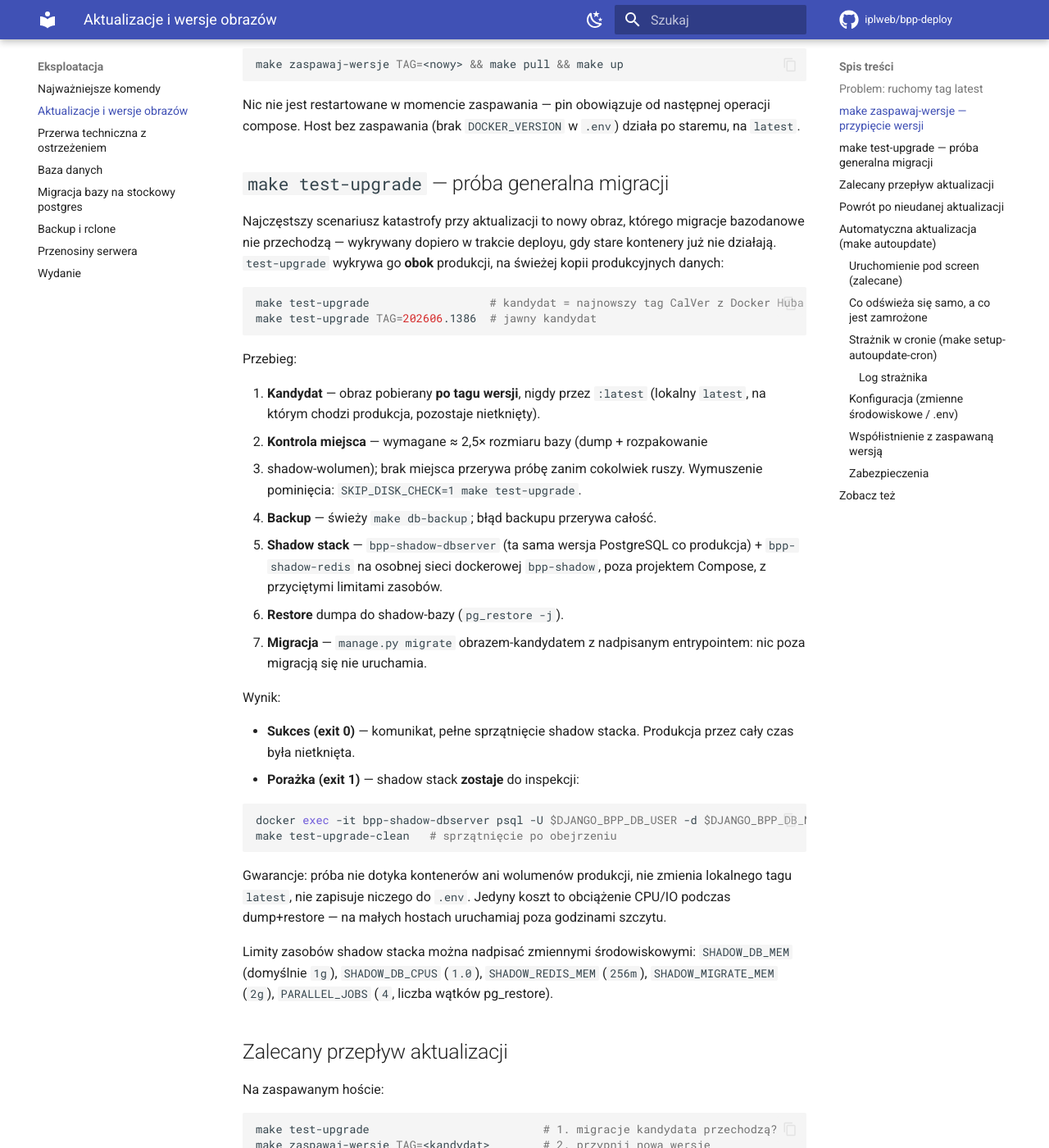
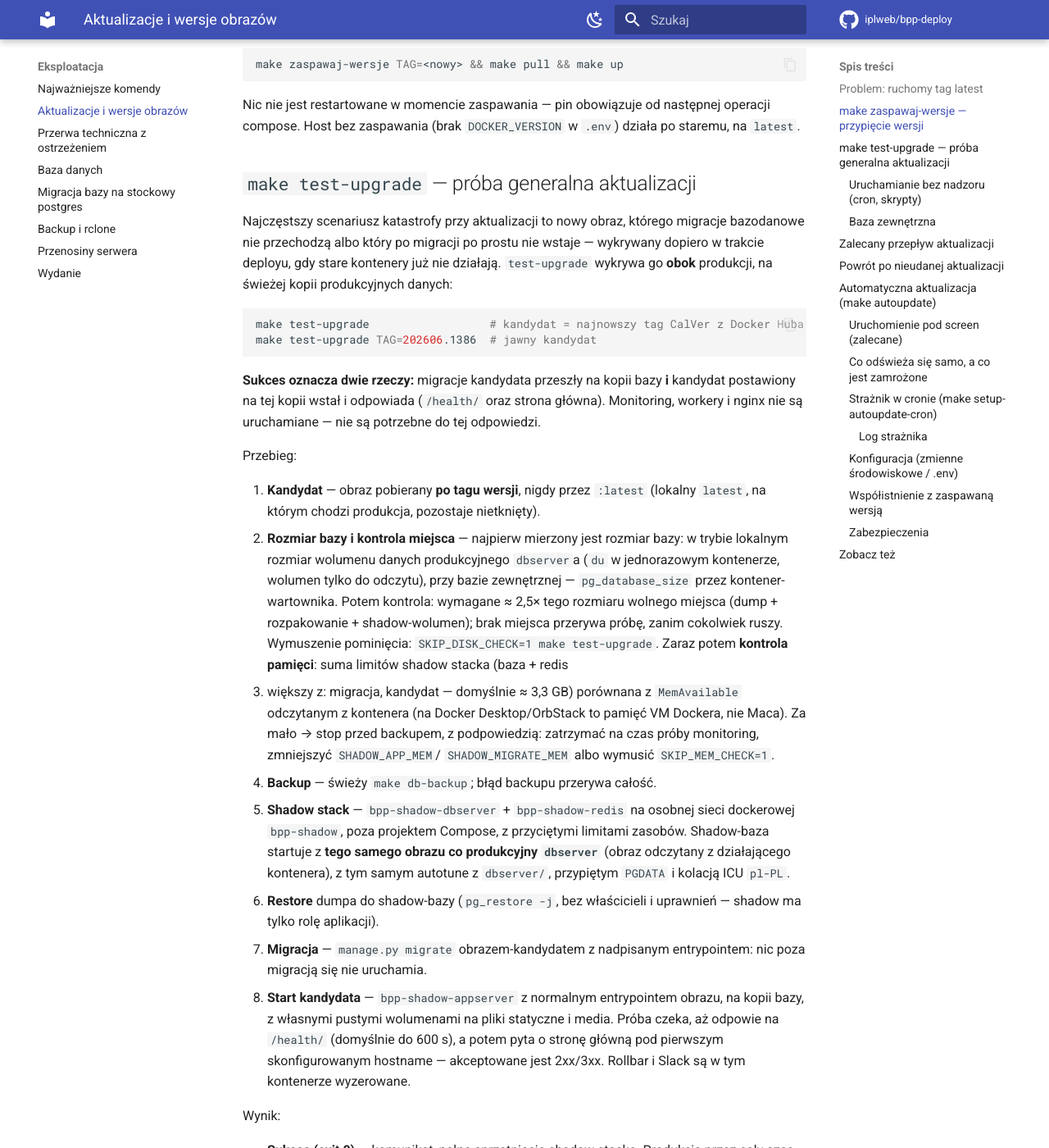
Before and after one commit to iplweb/bpp-deploy, an MkDocs documentation site: the page built from docs/eksploatacja/aktualizacje.md, in a window 1280 px wide and 1400 px high, scrolled down 1152 px. Shown: the whole window at 82% size. Built offline with MkDocs 1.6.1 and Material for MkDocs 9.7.7, drawn with Linux system fonts in a browser that asks for light colours; comment, search, counter and statistics services are not loaded; some of the changed text lies outside the part shown.

Commit message:
fix(test-upgrade): shadow-baza z obrazu produkcji, start kandydata, praca bez nadzoru
- Shadow-baza startuje z tego samego obrazu co produkcyjny dbserver
  (odczytany z dzialajacego kontenera) + autotune z dbserver/, przypiety
  PGDATA i kolacja ICU - zamiast wycofanego iplweb/bpp_dbserver:psql-*.
  Baza zewnetrzna: Debianowy postgres:<major>.
- Rozmiar bazy mierzony przed kontrola miejsca: du na wolumenie
  produkcyjnym (external: pg_database_size przez sentinela).
- Kontrola RAM: suma limitow shadow stacka vs MemAvailable z kontenera.
- Sukces = migracje przeszly I kandydat wstal na kopii bazy
  (/health/ + strona glowna 2xx/3xx). Bez monitoringu/workerow/nginx.
- pg_restore --no-privileges: GRANT-y dla nieistniejacych rol nie
  wywracaja proby.
- Bez nadzoru: blokada na hosta (exit 2), po bledzie bez TTY sprzatanie
  shadow stacka (KEEP_SHADOW nadpisuje). db-backup: exec -T.
- Naprawa: nieudany df pod pipefail cicho konczyl skrypt.
- Testy: pelny przebieg test-upgrade na atrapie dockera.

Co-Authored-By: Claude Opus 5.5 <noreply@anthropic.com>
Claude-Session: https://claude.ai/code/session_01Mr7s9p7jn3yYVDU3vAERiF

````diff
--- a/docs/eksploatacja/aktualizacje.md
+++ b/docs/eksploatacja/aktualizacje.md
@@ -1,7 +1,7 @@
 # Aktualizacje i wersje obrazów
 
 Jak bezpiecznie aktualizować obrazy `iplweb/bpp_*` na działającej instalacji:
-przypięcie wersji (`make zaspawaj-wersje`), próba generalna migracji na kopii
+przypięcie wersji (`make zaspawaj-wersje`), próba generalna aktualizacji na kopii
 produkcyjnej bazy (`make test-upgrade`) i zalecany przepływ aktualizacji.
 
 ## Problem: ruchomy tag `latest`
@@ -55,32 +55,56 @@ Nic nie jest restartowane w momencie zaspawania — pin obowiązuje od
 następnej operacji compose. Host bez zaspawania (brak `DOCKER_VERSION`
 w `.env`) działa po staremu, na `latest`.
 
-## `make test-upgrade` — próba generalna migracji
+## `make test-upgrade` — próba generalna aktualizacji
 
 Najczęstszy scenariusz katastrofy przy aktualizacji to nowy obraz, którego
-migracje bazodanowe nie przechodzą — wykrywany dopiero w trakcie deployu,
-gdy stare kontenery już nie działają. `test-upgrade` wykrywa go **obok**
-produkcji, na świeżej kopii produkcyjnych danych:
+migracje bazodanowe nie przechodzą albo który po migracji po prostu nie
+wstaje — wykrywany dopiero w trakcie deployu, gdy stare kontenery już nie
+działają. `test-upgrade` wykrywa go **obok** produkcji, na świeżej kopii
+produkcyjnych danych:
 
 ```bash
 make test-upgrade                  # kandydat = najnowszy tag CalVer z Docker Huba
 make test-upgrade TAG=202606.1386  # jawny kandydat
 ```
 
+**Sukces oznacza dwie rzeczy:** migracje kandydata przeszły na kopii bazy
+**i** kandydat postawiony na tej kopii wstał i odpowiada (`/health/` oraz
+strona główna). Monitoring, workery i nginx nie są uruchamiane — nie są
+potrzebne do tej odpowiedzi.
+
 Przebieg:
 
 1. **Kandydat** — obraz pobierany **po tagu wersji**, nigdy przez `:latest`
    (lokalny `latest`, na którym chodzi produkcja, pozostaje nietknięty).
-2. **Kontrola miejsca** — wymagane ≈ 2,5× rozmiaru bazy (dump + rozpakowanie
-   + shadow-wolumen); brak miejsca przerywa próbę zanim cokolwiek ruszy.
-   Wymuszenie pominięcia: `SKIP_DISK_CHECK=1 make test-upgrade`.
+2. **Rozmiar bazy i kontrola miejsca** — najpierw mierzony jest rozmiar
+   bazy: w trybie lokalnym rozmiar wolumenu danych produkcyjnego
+   `dbserver`a (`du` w jednorazowym kontenerze, wolumen tylko do odczytu),
+   przy bazie zewnętrznej — `pg_database_size` przez kontener-wartownika.
+   Potem kontrola: wymagane ≈ 2,5× tego rozmiaru wolnego miejsca (dump +
+   rozpakowanie + shadow-wolumen); brak miejsca przerywa próbę, zanim
+   cokolwiek ruszy. Wymuszenie pominięcia: `SKIP_DISK_CHECK=1 make test-upgrade`.
+   Zaraz potem **kontrola pamięci**: suma limitów shadow stacka (baza + redis
+   + większy z: migracja, kandydat — domyślnie ≈ 3,3 GB) porównana
+   z `MemAvailable` odczytanym z kontenera (na Docker Desktop/OrbStack to
+   pamięć VM Dockera, nie Maca). Za mało → stop przed backupem, z podpowiedzią:
+   zatrzymać na czas próby monitoring, zmniejszyć `SHADOW_APP_MEM`/
+   `SHADOW_MIGRATE_MEM` albo wymusić `SKIP_MEM_CHECK=1`.
 3. **Backup** — świeży `make db-backup`; błąd backupu przerywa całość.
-4. **Shadow stack** — `bpp-shadow-dbserver` (ta sama wersja PostgreSQL co
-   produkcja) + `bpp-shadow-redis` na osobnej sieci dockerowej `bpp-shadow`,
-   poza projektem Compose, z przyciętymi limitami zasobów.
-5. **Restore** dumpa do shadow-bazy (`pg_restore -j`).
+4. **Shadow stack** — `bpp-shadow-dbserver` + `bpp-shadow-redis` na osobnej
+   sieci dockerowej `bpp-shadow`, poza projektem Compose, z przyciętymi
+   limitami zasobów. Shadow-baza startuje z **tego samego obrazu co
+   produkcyjny `dbserver`** (obraz odczytany z działającego kontenera), z tym
+   samym autotune z `dbserver/`, przypiętym `PGDATA` i kolacją ICU `pl-PL`.
+5. **Restore** dumpa do shadow-bazy (`pg_restore -j`, bez właścicieli
+   i uprawnień — shadow ma tylko rolę aplikacji).
 6. **Migracja** — `manage.py migrate` obrazem-kandydatem z nadpisanym
    entrypointem: nic poza migracją się nie uruchamia.
+7. **Start kandydata** — `bpp-shadow-appserver` z normalnym entrypointem
+   obrazu, na kopii bazy, z własnymi pustymi wolumenami na pliki statyczne
+   i media. Próba czeka, aż odpowie na `/health/` (domyślnie do 600 s),
+   a potem pyta o stronę główną pod pierwszym skonfigurowanym hostname —
+   akceptowane jest 2xx/3xx. Rollbar i Slack są w tym kontenerze wyzerowane.
 
 Wynik:
 
@@ -89,18 +113,63 @@ Wynik:
 - **Porażka (exit 1)** — shadow stack **zostaje** do inspekcji:
 
 ```bash
+docker logs bpp-shadow-appserver   # gdy kandydat nie wstał / nie odpowiada
 docker exec -it bpp-shadow-dbserver psql -U $DJANGO_BPP_DB_USER -d $DJANGO_BPP_DB_NAME
-make test-upgrade-clean   # sprzątnięcie po obejrzeniu
+make test-upgrade-clean            # sprzątnięcie po obejrzeniu
 ```
+
+### Uruchamianie bez nadzoru (cron, skrypty)
+
+`make test-upgrade` niczego nie pyta — wynik to kod wyjścia, więc nadaje się
+do crona albo do skryptu przed wdrożeniem:
+
+```bash
+make -C /ścieżka/do/bpp-deploy test-upgrade >> /var/log/bpp-test-upgrade.log 2>&1
+```
+
+| Kod | Znaczenie |
+|---|---|
+| `0` | migracje przeszły, kandydat wstał i odpowiada |
+| `1` | błąd (brak miejsca/pamięci, backup, migracja, kandydat nie wstał…) |
+| `2` | na tym hoście trwa już inna próba — nic nie zostało ruszone |
+
+Różnice względem uruchomienia z terminala:
+
+- **Po błędzie shadow stack jest sprzątany.** Z terminalem zostaje do
+  obejrzenia; bez terminala (stdin to nie TTY) nikt go nie obejrzy, a na
+  produkcji zajmowałby pamięć. Ostatnie linie logu kandydata trafiają na
+  wyjście **przed** sprzątaniem. Wymuszenie: `KEEP_SHADOW=1` (zostaw)
+  albo `KEEP_SHADOW=0` (sprzątaj także przy terminalu).
+- **Jedna próba na hosta.** Nazwy kontenerów `bpp-shadow-*` są wspólne dla
+  całego Dockera, więc drugi przebieg (np. cron i ręczny naraz) kończy się
+  kodem `2`, zamiast zniszczyć pierwszemu bazę w trakcie restore. Blokada po
+  procesie, który zginął (SIGKILL, restart hosta), jest przejmowana
+  automatycznie.
+
+### Baza zewnętrzna
+
+Przy bazie zewnętrznej (`BPP_DATABASE_COMPOSE=docker-compose.database.external.yml`)
+próba działa tak samo, z trzema różnicami:
+
+- produkcyjna baza jest tylko **czytana** — `make db-backup` robi `pg_dump`
+  przez kontener-wartownika, a dump ląduje w lokalnym katalogu backupów;
+- shadow-baza to **lokalny** kontener na tym hoście (nie na serwerze bazy),
+  z Debianowego `postgres:<major>` w majorze z `.env`
+  (`DJANGO_BPP_POSTGRESQL_VERSION_MAJOR`) — wartownik jest `-alpine`
+  i nie uruchomi autotune;
+- dlatego miejsce na dysku i pamięć liczą się **na hoście BPP**, nie na
+  serwerze bazy, a zgodność wersji jest na poziomie majora (minor i
+  konfiguracja serwera zewnętrznego mogą się różnić).
 
 Gwarancje: próba nie dotyka kontenerów ani wolumenów produkcji, nie zmienia
 lokalnego tagu `latest`, nie zapisuje niczego do `.env`. Jedyny koszt to
-obciążenie CPU/IO podczas dump+restore — na małych hostach uruchamiaj poza
-godzinami szczytu.
+obciążenie CPU/IO podczas dump+restore i startu kandydata — na małych hostach
+uruchamiaj poza godzinami szczytu.
 
 Limity zasobów shadow stacka można nadpisać zmiennymi środowiskowymi:
 `SHADOW_DB_MEM` (domyślnie `1g`), `SHADOW_DB_CPUS` (`1.0`),
 `SHADOW_REDIS_MEM` (`256m`), `SHADOW_MIGRATE_MEM` (`2g`),
+`SHADOW_APP_MEM` (`2g`), `SHADOW_APP_TIMEOUT` (`600` s),
 `PARALLEL_JOBS` (`4`, liczba wątków pg_restore).
 
 ## Zalecany przepływ aktualizacji
@@ -368,7 +437,7 @@ np. `AUTOUPDATE_INTERVAL=3600 make autoupdate` czy
     **wyłączony** (zakłada się, że wystarcza nocny backup) — jeśli chcesz
     dodatkowej ochrony, ustaw `AUTOUPDATE_DB_BACKUP=1`. Przed włączeniem
     auto-update na produkcji warto raz przejść ręcznie przez
-    [`make test-upgrade`](#make-test-upgrade-proba-generalna-migracji), by
+    [`make test-upgrade`](#make-test-upgrade-proba-generalna-aktualizacji), by
     upewnić się, że migracje kandydata przechodzą.
 
 ### Współistnienie z zaspawaną wersją
````
Also changed, not shown: CLAUDE.md (+13 -6 lines), docs/eksploatacja/komendy.md (+2 -2 lines), 4 other files.
